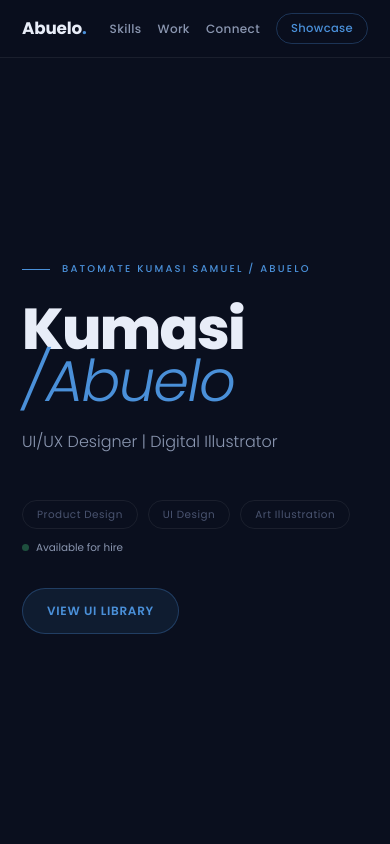
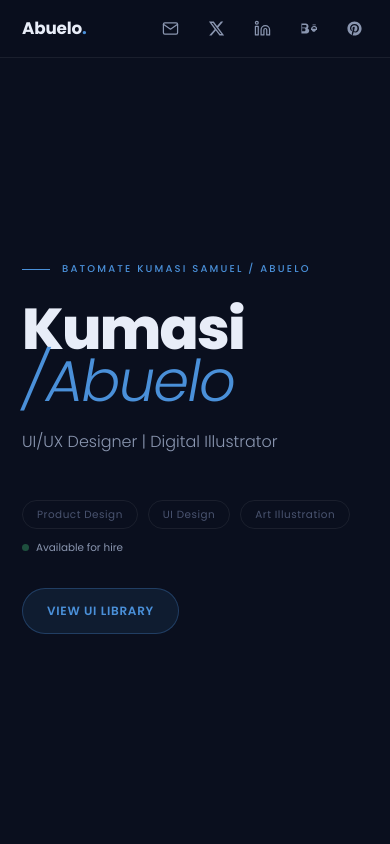
Before and after one commit to abuelosolos/Portfolio, a website: page index.html in a window 390 px wide. Shown: the top 844 px of the page. Drawn offline with Linux system fonts and the light colour scheme.

Commit message:
mobile nav

```diff
--- a/index.html
+++ b/index.html
@@ -22,6 +22,23 @@
       <a href="#connect">Connect</a>
       <a href="showcase.html" class="nav-showcase">Showcase</a>
     </nav>
+    <div class="nav-social">
+      <a href="mailto:kbatomate@gmail.com" class="nav-icon" aria-label="Email">
+        <svg viewBox="0 0 24 24"><path d="M4 4h16c1.1 0 2 .9 2 2v12c0 1.1-.9 2-2 2H4c-1.1 0-2-.9-2-2V6c0-1.1.9-2 2-2z"/><polyline points="22,6 12,13 2,6"/></svg>
+      </a>
+      <a href="https://x.com/abuelosolos" target="_blank" rel="noopener" class="nav-icon" aria-label="X">
+        <svg class="f" viewBox="0 0 24 24"><path d="M18.244 2.25h3.308l-7.227 8.26 8.502 11.24H16.17l-5.214-6.817L4.99 21.75H1.68l7.73-8.835L1.254 2.25H8.08l4.713 6.231zm-1.161 17.52h1.833L7.084 4.126H5.117z"/></svg>
+      </a>
+      <a href="https://linkedin.com/in/heisabuelo" target="_blank" rel="noopener" class="nav-icon" aria-label="LinkedIn">
+        <svg viewBox="0 0 24 24"><path d="M16 8a6 6 0 0 1 6 6v7h-4v-7a2 2 0 0 0-4 0v7h-4v-7a6 6 0 0 1 6-6z"/><rect x="2" y="9" width="4" height="12"/><circle cx="4" cy="4" r="2"/></svg>
+      </a>
+      <a href="https://behance.net/abuelosolos" target="_blank" rel="noopener" class="nav-icon" aria-label="Behance">
+        <svg class="f" viewBox="0 0 24 24"><path d="M7.5 10.5c.97 0 1.75-.78 1.75-1.75S8.47 7 7.5 7H3v3.5h4.5zm.25 3.25c0-1.1-.9-2-2-2H3V16h2.75c1.1 0 2-.9 2-2zM2 5h6c2.2 0 4 1.8 4 4 0 1.1-.45 2.1-1.17 2.83C12.17 12.5 13 13.67 13 15c0 2.2-1.8 4-4 4H2V5zm15 9h5.5c-.28 1.4-1.56 2.5-3 2.5-1.38 0-2.5-.9-3-2.5H17zm-1.5-1c0-2.5 2-4.5 4.5-4.5s4.5 2 4.5 4.5c0 .34-.04.67-.1 1H15.6c-.1-.33-.1-.67-.1-1zm4.5-3c-1.38 0-2.5 1.12-2.5 2.5H22.5C22.5 11.12 21.38 10 20 10zm-2.25-3.5h4.5v1H17.75v-1z"/></svg>
+      </a>
+      <a href="https://pinterest.com/HeisAbuelo" target="_blank" rel="noopener" class="nav-icon" aria-label="Pinterest">
+        <svg class="f" viewBox="0 0 24 24"><path d="M12 2C6.477 2 2 6.477 2 12c0 4.236 2.636 7.855 6.356 9.312-.088-.791-.167-2.005.035-2.868.181-.78 1.172-4.97 1.172-4.97s-.299-.598-.299-1.482c0-1.388.806-2.428 1.808-2.428.853 0 1.267.641 1.267 1.408 0 .858-.546 2.14-.828 3.33-.236.995.499 1.806 1.476 1.806 1.771 0 3.135-1.867 3.135-4.56 0-2.385-1.714-4.052-4.163-4.052-2.836 0-4.498 2.126-4.498 4.322 0 .856.33 1.772.741 2.272.081.099.093.185.069.285-.076.311-.244.995-.277 1.134-.044.183-.146.222-.337.134-1.249-.581-2.03-2.407-2.03-3.874 0-3.154 2.292-6.052 6.608-6.052 3.469 0 6.165 2.473 6.165 5.776 0 3.447-2.173 6.22-5.19 6.22-1.013 0-1.966-.527-2.292-1.148l-.623 2.378c-.226.869-.835 1.958-1.244 2.621.937.29 1.931.446 2.962.446 5.523 0 10-4.477 10-10S17.523 2 12 2z"/></svg>
+      </a>
+    </div>
   </div>
 </header>
 
@@ -287,7 +304,7 @@
       </nav>
     </div>
     <div class="foot-bottom">
-      <span class="foot-copy">2025 Abuelo Solos. All rights reserved.</span>
+      <span class="foot-copy">2026 Abuelo Solos. All rights reserved.</span>
       <div class="foot-status"><span class="live-dot"></span>Available for hire</div>
     </div>
   </div>
--- a/showcase.css
+++ b/showcase.css
@@ -374,3 +374,27 @@ svg { display: block; }
     align-items: center;
   }
 }
+
+.nav-social { display: none; }
+
+@media (max-width: 640px) {
+  .nav-links { display: none; }
+  .nav-social {
+    display: flex;
+    align-items: center;
+    gap: 18px;
+  }
+  .nav-icon {
+    display: flex;
+    align-items: center;
+    justify-content: center;
+    width: 28px; height: 28px;
+  }
+  .nav-icon svg {
+    width: 17px; height: 17px;
+    stroke: var(--text-2); fill: none;
+    stroke-width: 1.75; stroke-linecap: round; stroke-linejoin: round;
+    display: block;
+  }
+  .nav-icon svg.f { stroke: none; fill: var(--text-2); }
+}
--- a/style.css
+++ b/style.css
@@ -530,3 +530,27 @@ stroke-width: 2.2; stroke-linecap: round; stroke-linejoin: round;
   align-items: center;
 }
 }
+
+.nav-social { display: none; }
+
+@media (max-width: 640px) {
+.nav-links { display: none; }
+.nav-social {
+  display: flex;
+  align-items: center;
+  gap: 18px;
+}
+.nav-icon {
+  display: flex;
+  align-items: center;
+  justify-content: center;
+  width: 28px; height: 28px;
+}
+.nav-icon svg {
+  width: 17px; height: 17px;
+  stroke: var(--text-2); fill: none;
+  stroke-width: 1.75; stroke-linecap: round; stroke-linejoin: round;
+  display: block;
+}
+.nav-icon svg.f { stroke: none; fill: var(--text-2); }
+}
```
